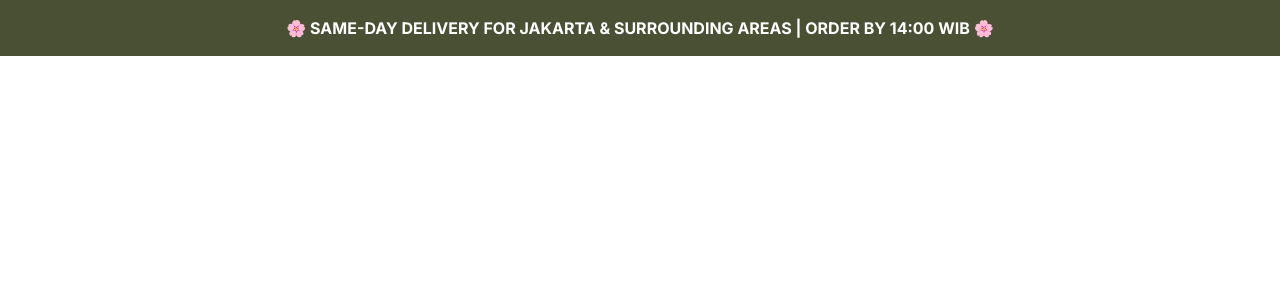
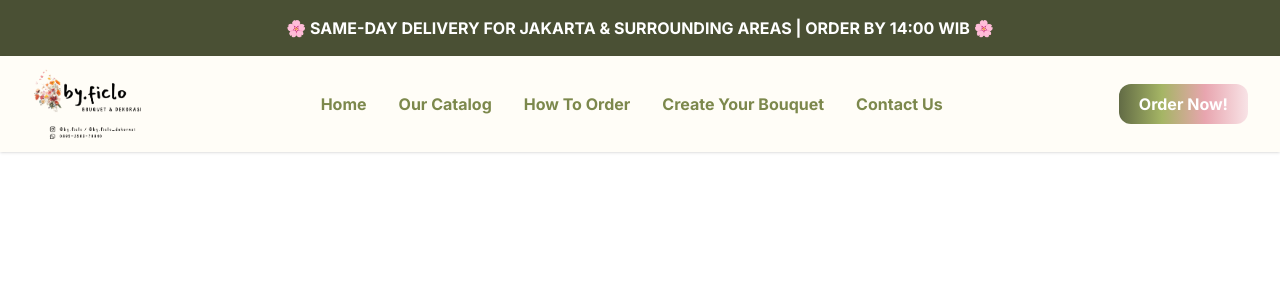
Before and after one commit to Syasmi3/byFicloFlorist-Frontend, a React (Vite) app: page / in a window 1280 px wide. Shown: the top 300 px of the page. Built offline with nearby package versions, Linux system fonts and the light colour scheme.

Commit message:
feat: add navbar

```diff
--- a/index.html
+++ b/index.html
@@ -7,7 +7,7 @@
     <meta charset="UTF-8" />
     <link rel="icon" type="image/png" href="/favicon.png" />
     <meta name="viewport" content="width=device-width, initial-scale=1.0" />
-    <title>by.Ficlo Florist & Bouquet Depok</title>
+    <title>by.Ficlo Florist & Dekorasi Depok</title>
   </head>
   <body>
     <div id="root"></div>
--- /dev/null
+++ b/src/components/landing/Navbar.jsx
@@ -0,0 +1,98 @@
+import { useState } from 'react'
+import logo from '../../assets/logo.png'
+
+const NAV_LINKS = [
+  { label: 'Home', href: '#home' },
+  { label: 'Our Catalog', href: '#catalog' },
+  { label: 'How To Order', href: '#how-to-order' },
+  { label: 'Create Your Bouquet', href: '#create-bouquet' },
+  { label: 'Contact Us', href: '#contact' },
+]
+
+export default function Navbar() {
+  const [isOpen, setIsOpen] = useState(false)
+
+  const closeMenu = () => setIsOpen(false)
+
+  return (
+    <header className="sticky top-0 z-50 bg-ivory shadow-sm">
+      <nav
+        className="mx-auto flex h-24 max-w-7xl items-center justify-between px-4 sm:px-6 lg:px-8"
+        aria-label="Navigasi utama"
+      >
+        {/* Logo */}
+        <a href="#home" onClick={closeMenu} className="shrink-0">
+          <img
+            src={logo}
+            alt="by.ficlo Bouquet & Dekorasi"
+            className="h-14 w-auto sm:h-[72px] lg:h-[80px]"
+            />
+        </a>
+
+        {/* Menu desktop */}
+        <ul className="hidden items-center gap-8 lg:flex">
+          {NAV_LINKS.map((link) => (
+            <li key={link.href}>
+              <a
+                href={link.href}
+                className="text-base font-bold text-spring-green transition-colors hover:text-brand-green"
+              >
+                {link.label}
+              </a>
+            </li>
+          ))}
+        </ul>
+
+        {/* Tombol Order Now + hamburger */}
+        <div className="flex items-center gap-3">
+          <a
+            href="#catalog"
+            onClick={closeMenu}
+            className="inline-flex h-10 items-center rounded-xl bg-brand-gradient px-5 text-sm font-bold text-white transition hover:brightness-95 sm:text-base"
+          >
+            Order Now!
+          </a>
+
+          <button
+            type="button"
+            onClick={() => setIsOpen((prev) => !prev)}
+            className="rounded-lg p-2 text-spring-green lg:hidden"
+            aria-label={isOpen ? 'Tutup menu' : 'Buka menu'}
+            aria-expanded={isOpen}
+            aria-controls="mobile-menu"
+          >
+            {isOpen ? (
+              <svg className="h-6 w-6" fill="none" viewBox="0 0 24 24" stroke="currentColor" strokeWidth={2}>
+                <path strokeLinecap="round" strokeLinejoin="round" d="M6 6l12 12M18 6L6 18" />
+              </svg>
+            ) : (
+              <svg className="h-6 w-6" fill="none" viewBox="0 0 24 24" stroke="currentColor" strokeWidth={2}>
+                <path strokeLinecap="round" strokeLinejoin="round" d="M4 6h16M4 12h16M4 18h16" />
+              </svg>
+            )}
+          </button>
+        </div>
+      </nav>
+
+      {/* Menu mobile */}
+      {isOpen && (
+        <ul
+          id="mobile-menu"
+          className="border-t border-spring-green/20 bg-ivory px-4 py-2 lg:hidden"
+        >
+          {NAV_LINKS.map((link) => (
+            <li key={link.href}>
+              <a
+                href={link.href}
+                onClick={closeMenu}
+                className="block py-3 text-base font-bold text-spring-green"
+              >
+                {link.label}
+              </a>
+            </li>
+          ))}
+        </ul>
+      )}
+    </header>
+  )
+}
--- a/src/index.css
+++ b/src/index.css
@@ -2,5 +2,17 @@
 
 @theme {
   --color-brand-green: #4A5034;
+  --color-spring-green: #7C884C;
+  --color-ivory: #FFFDF7;
   --font-sans: "Inter", ui-sans-serif, system-ui, sans-serif;
 }
+
+/* Gradasi tombol Order Now! (hijau tua ke pink) */
+@utility bg-brand-gradient {
+  background-image: linear-gradient(to right, #626B45, #A5B565, #E8A5AF, #F8E3E6);
+}
+
+/* Scroll halus saat klik menu */
+html {
+  scroll-behavior: smooth;
+}
--- a/src/pages/LandingPage.jsx
+++ b/src/pages/LandingPage.jsx
@@ -1,9 +1,11 @@
 import AnnouncementBar from '../components/landing/AnnouncementBar'
+import Navbar from '../components/landing/Navbar'
 
 export default function LandingPage() {
   return (
     <>
       <AnnouncementBar />
+      <Navbar />
     </>
   )
 }
```
Also changed, not shown: src/assets/logo.png (added).
